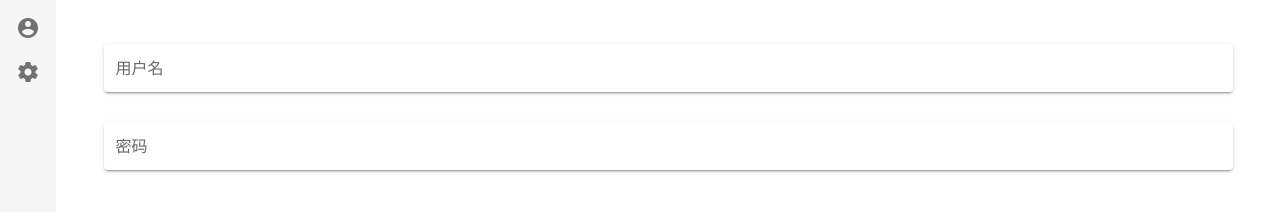
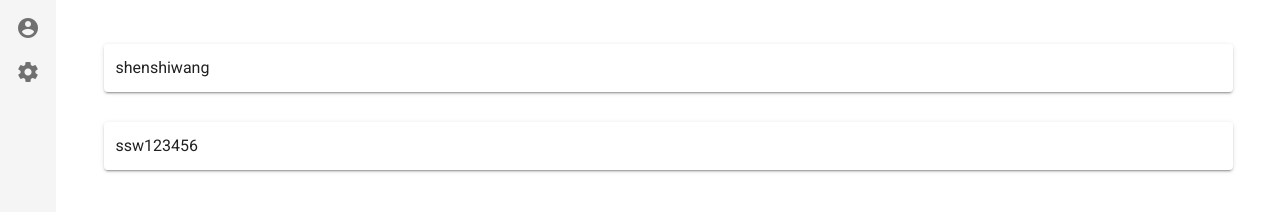
Before and after one commit to shensven/kmxy-lan, a Vue app: page / in a window 1280 px wide. Shown: the top 212 px of the page. Built offline with nearby package versions, Linux system fonts and the light colour scheme.

Commit message:
fix: minor update

```diff
--- a/src/main.scss
+++ b/src/main.scss
@@ -5,6 +5,7 @@
 .cursor-default:hover {
   cursor: default;
 }
+
 .user-select-none {
   user-select: none;
 }
--- /dev/null
+++ b/src/utils/appAxios.js
@@ -0,0 +1,31 @@
+import axios from 'axios'
+
+const host = localStorage.getItem('gateway')
+
+const appAxios = axios.create({
+  baseURL: 'http://' + host,
+  timeout: 5000
+})
+
+appAxios.interceptors.request.use(
+  config => {
+    config.headers['Content-Type'] = 'application/x-www-form-urlencoded'
+    return config
+  },
+  error => {
+    console.log(error)
+    return Promise.reject(error)
+  }
+)
+
+appAxios.interceptors.response.use(
+  config => {
+    return config
+  },
+  error => {
+    console.log(error)
+    return Promise.reject(error)
+  }
+)
+
+export default appAxios
--- a/src/views/Account.vue
+++ b/src/views/Account.vue
@@ -3,19 +3,18 @@
     <v-container>
       <v-row>
         <v-col class="mt-8 ml-4 mr-4">
-          <v-text-field label="用户名" solo></v-text-field>
-          <v-text-field label="密码" solo></v-text-field>
+          <v-text-field label="用户名" solo v-model="username"></v-text-field>
+          <v-text-field label="密码" solo v-model="userpwd"></v-text-field>
           <v-btn
             width="100%"
             class="mt-8"
             large
             depressed
             :loading="loading"
-            :disabled="loading"
-            @click="loader = 'loading'"
+            :disabled="btnDisabled"
+            @click="startAuth"
             >登录</v-btn
           >
-
           <v-checkbox
             label="记住密码"
             v-model="rememberPassword"
@@ -28,20 +27,68 @@
 </template>
 
 <script>
+import appAxios from '@/utils/appAxios'
+
 export default {
   name: 'Account',
   data: () => ({
+    username: 'shenshiwang',
+    userpwd: 'ssw123456',
+    btnDisabled: false,
     rememberPassword: false,
     loading: false
   }),
+  mounted() {},
   watch: {
-    loader() {
-      const l = this.loader
-      this[l] = !this[l]
+    username() {
+      if (this.username.length > 0 && this.userpwd.length > 0) {
+        this.btnDisabled = false
+      } else {
+        this.btnDisabled = true
+      }
+    },
+    userpwd() {
+      if (this.username.length > 0 && this.userpwd.length > 0) {
+        this.btnDisabled = false
+      } else {
+        this.btnDisabled = true
+      }
+    }
+  },
+  methods: {
+    async startAuth() {
+      await appAxios.get('auth_entry.php', {
+        params: {
+          authmeth: 3,
+          webtype: 0,
+          client_mac: localStorage.mac,
+          // base64 http://www.qq.com/
+          orgi: 'aHR0cDovL3d3dy5xcS5jb20v'
+        }
+      })
 
-      setTimeout(() => (this[l] = false), 3000)
+      // 超时验证
+      await appAxios.get('login_check_password_ageout.php', {
+        params: {
+          username: this.username,
+          passwd: this.userpwd
+        }
+      })
 
-      this.loader = null
+      // 登录
+      await appAxios.post(
+        'cgi-bin/ace_web_auth.cgi',
+        `username=${this.username}&userpwd=${this.userpwd}`,
+        {
+          params: {
+            web_jumpto: '',
+            orig_referer: 'http://www.qq.com/',
+            username: this.username,
+            userpwd: this.userpwd,
+            login_page: ''
+          }
+        }
+      )
     }
   }
 }
--- a/src/views/Settings.vue
+++ b/src/views/Settings.vue
@@ -5,6 +5,7 @@
         <v-col class="mt-8 ml-4 mr-4">
           <v-text-field
             label="网关"
+            maxlength="15"
             solo
             persistent-hint
             :hint="hintGateway"
@@ -13,13 +14,20 @@
           ></v-text-field>
           <v-text-field
             label="物理地址"
+            maxlength="17"
             solo
             persistent-hint
             :hint="hintMac"
+            @keyup.enter="persist"
             v-model="mac"
-            @keyup.enter="persist"
           ></v-text-field>
-          <v-btn width="100%" class="mt-8" large depressed @click="persist"
+          <v-btn
+            width="100%"
+            class="mt-8"
+            large
+            depressed
+            :disabled="btnDisabled"
+            @click="persist"
             >保存</v-btn
           >
         </v-col>
@@ -35,7 +43,8 @@ export default {
     gateway: '',
     mac: '',
     hintGateway: '',
-    hintMac: ''
+    hintMac: '',
+    btnDisabled: false
   }),
   mounted() {
     if (localStorage.gateway) {
@@ -46,10 +55,20 @@ export default {
     }
   },
   watch: {
-    // gateway(newGateway) {
-    //   localStorage.gateway = newGateway
-    // }
+    gateway(newValue) {
+      this.gateway = newValue.replace(/[^\d]/g, '')
+    }
   },
+  // computed: {
+  //   inputIP: {
+  //     get: function () {
+  //       return this.gateway
+  //     },
+  //     set: function (newValue) {
+  //       this.gateway = newValue.replace(/[^\d]/g, '')
+  //     }
+  //   }
+  // },
   methods: {
     persist() {
       if (this.gateway.length > 0 && this.mac.length > 0) {
```
Also changed, not shown: 1 other file (tests, documents, lock files or other folders).
